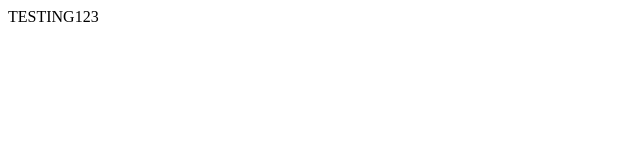
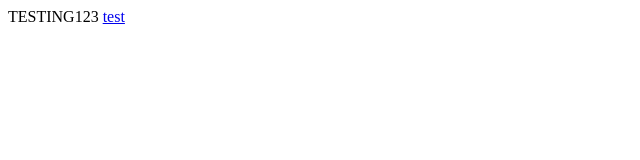
Before and after one commit to KingHim1/KingHim1.github.io, a plain HTML site: page index.html in a window 1280 px wide. Shown: the full height of the page, 0-640 px from the left. Drawn offline with Linux system fonts and the light colour scheme.

Commit message:
added first page

```diff
--- a/index.html
+++ b/index.html
@@ -1 +1,2 @@
 TESTING123
+<a href="main.html">test</a>
```
